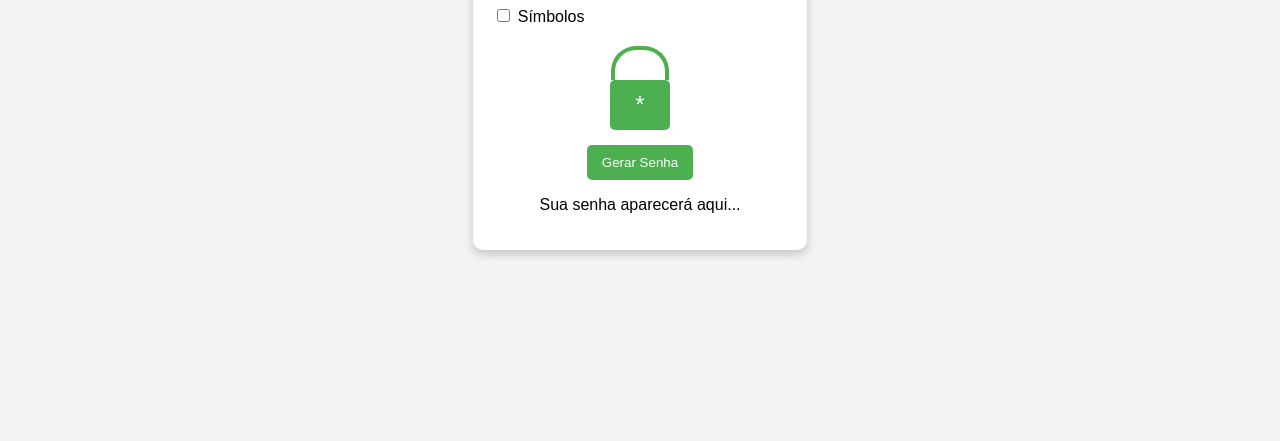
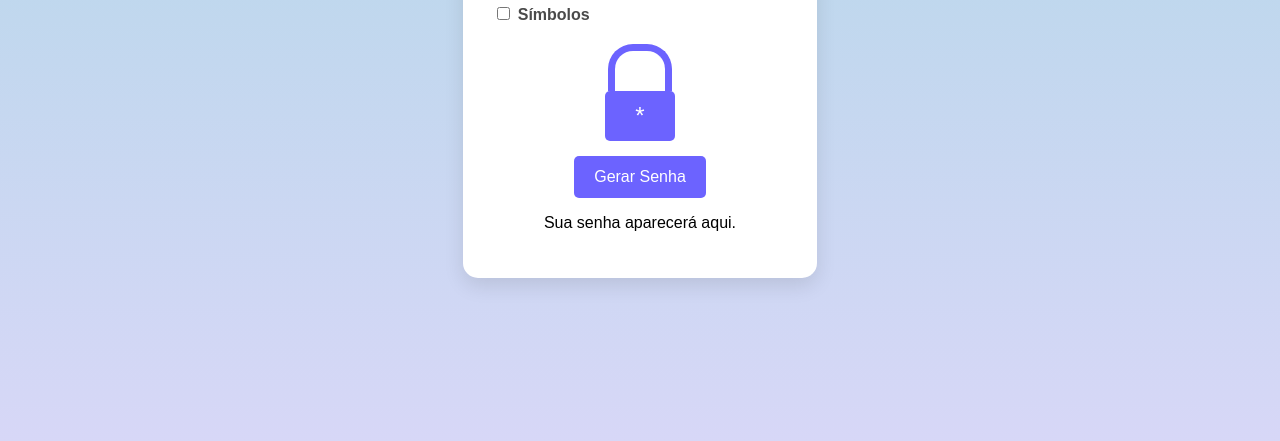
Before and after one commit to JhenniferK/gerador-de-senhas, a plain HTML site: page index.html in a window 1280 px wide. Shown: the part 359-800 px from the top of the page. Drawn offline with Linux system fonts and the light colour scheme.

Commit message:
Update CSS

```diff
--- a/index.html
+++ b/index.html
@@ -24,7 +24,7 @@
         </div>
 
         <button onclick="gerarSenha()">Gerar Senha</button>
-        <p id="senhaGerada">Sua senha aparecerá aqui...</p>
+        <p id="senhaGerada">Sua senha aparecerá aqui.</p>
     </div>
 
     <script src="script.js"></script>
--- a/script.js
+++ b/script.js
@@ -22,20 +22,20 @@ function atualizarCadeado() {
             corpoCadeado.style.borderColor = '#cccccc';
             break;
         case 1:
-            corpoCadeado.style.backgroundColor = '#FFA500';
-            corpoCadeado.style.borderColor = '#FFA500';
+            corpoCadeado.style.backgroundColor = '#add8e6';
+            corpoCadeado.style.borderColor = '#add8e6';
             break;
         case 2:
-            corpoCadeado.style.backgroundColor = '#FFD700';
-            corpoCadeado.style.borderColor = '#FFD700';
+            corpoCadeado.style.backgroundColor = '#87ceeb';
+            corpoCadeado.style.borderColor = '#87ceeb';
             break;
         case 3:
-            corpoCadeado.style.backgroundColor = '#32CD32';
-            corpoCadeado.style.borderColor = '#32CD32';
+            corpoCadeado.style.backgroundColor = '#4682b4';
+            corpoCadeado.style.borderColor = '#4682b4';
             break;
         case 4:
-            corpoCadeado.style.backgroundColor = '#008000';
-            corpoCadeado.style.borderColor = '#008000';
+            corpoCadeado.style.backgroundColor = '#6c63ff';
+            corpoCadeado.style.borderColor = '#6c63ff';
             break;
     }
 }
@@ -63,7 +63,7 @@ function gerarSenha() {
     }
 
     if (caracteresPermitidos === '') {
-        senhaGerada.textContent = 'Selecione pelo menos um parâmetro!';
+        senhaGerada.textContent = 'Selecione pelo menos um parâmetro.';
         return;
     }
 
--- a/style.css
+++ b/style.css
@@ -1,6 +1,6 @@
 body {
-    font-family: Arial, sans-serif;
-    background-color: #f3f3f3;
+    font-family: 'Arial', sans-serif;
+    background: linear-gradient(to bottom, #add8e6, #d7d7f7);
     display: flex;
     justify-content: center;
     align-items: center;
@@ -10,10 +10,15 @@ body {
 
 .container {
     text-align: center;
-    background: white;
-    padding: 20px;
-    border-radius: 10px;
-    box-shadow: 0 4px 10px rgba(0, 0, 0, 0.2);
+    background: #ffffff;
+    padding: 30px;
+    border-radius: 15px;
+    box-shadow: 0 8px 20px rgba(0, 0, 0, 0.1);
+    transition: transform 0.3s ease;
+}
+
+.container:hover {
+    transform: translateY(-5px);
 }
 
 .opcoes {
@@ -23,21 +28,26 @@ body {
 
 label {
     display: block;
-    margin: 5px 0;
+    margin: 10px 0;
+    font-weight: bold;
+    color: #4a4a4a;
 }
 
 button {
     margin-top: 15px;
-    padding: 10px 15px;
+    padding: 12px 20px;
     border: none;
-    background-color: #4CAF50;
+    background-color: #6c63ff;
     color: white;
     cursor: pointer;
     border-radius: 5px;
+    font-size: 16px;
+    transition: background-color 0.3s ease, transform 0.2s ease;
 }
 
 button:hover {
-    background-color: #45a049;
+    background-color: #5a54e0;
+    transform: scale(1.05);
 }
 
 .cadeado {
@@ -49,17 +59,17 @@ button:hover {
 
 .haste {
     width: 50px;
-    height: 30px;
-    border: 4px solid #4CAF50;
+    height: 40px;
+    border: 7px solid #6c63ff;
     border-bottom: none;
     border-radius: 25px 25px 0 0;
     background-color: transparent;
 }
 
 .corpo {
-    width: 60px;
+    width: 70px;
     height: 50px;
-    background-color: #4CAF50;
+    background-color: #6c63ff;
     display: flex;
     justify-content: center;
     align-items: center;
```
Also changed, not shown: cadeado.png (deleted), fundo.jpg (deleted).
